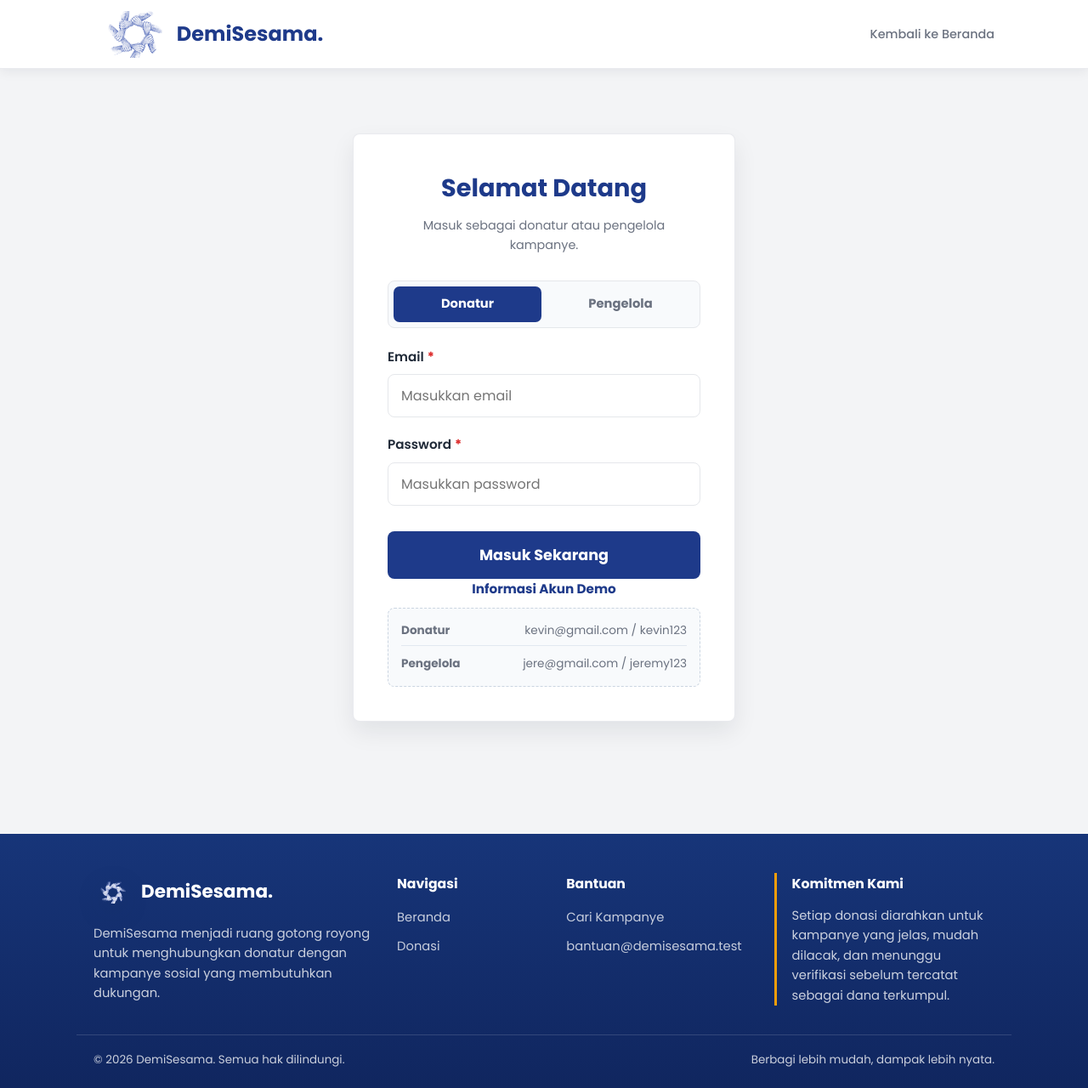
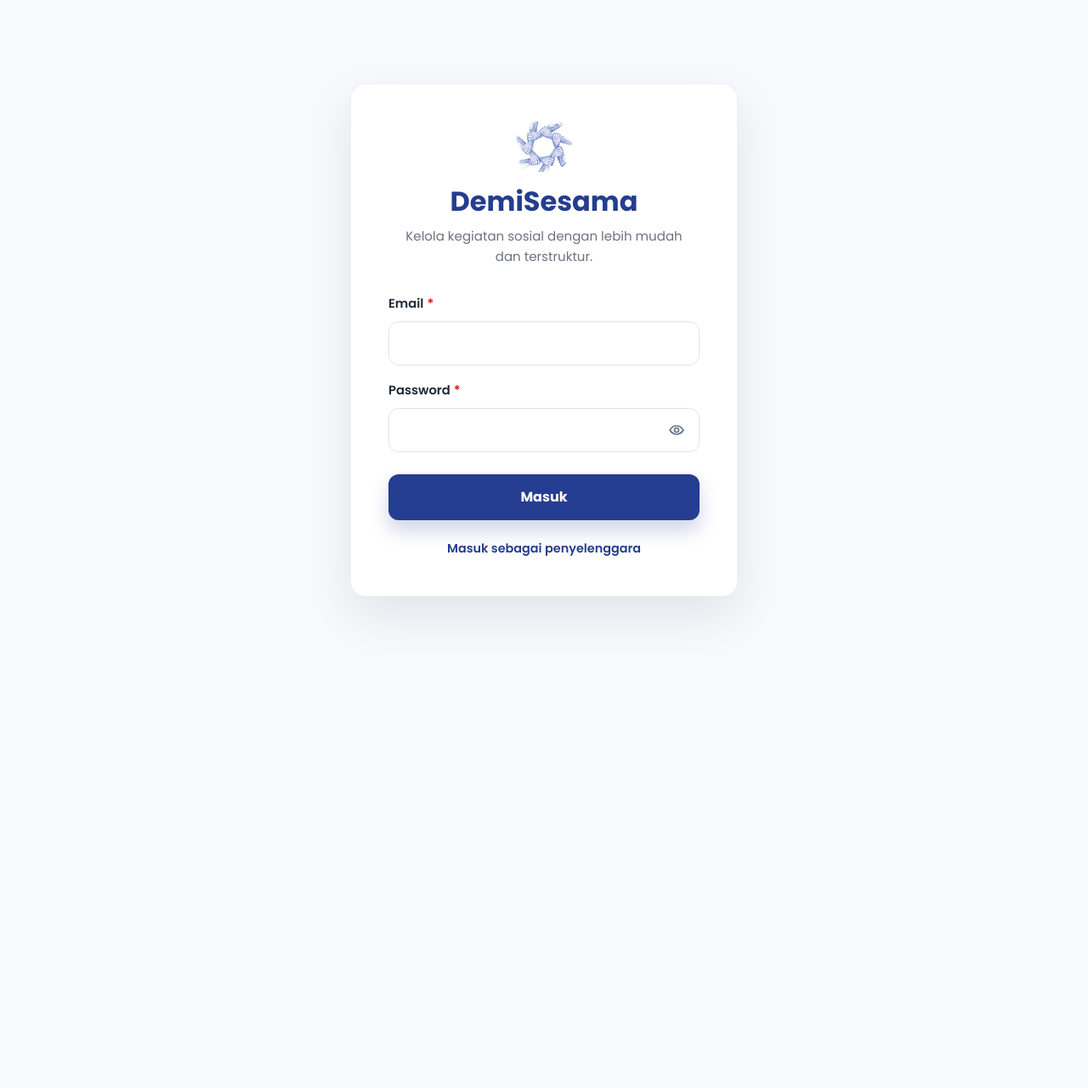
Before and after one commit to DelvinLaurens/Pemograman-web-praktikum, a PHP site: page /auth/login.php in a window 1280 px wide. Shown: the whole page at 85% size. After the commit the page ends 720 px from the top, so only its background shows below. Run offline with PHP 8.4, Linux system fonts and the light colour scheme.

Commit message:
mengerjakan beberapa ruik

```diff
--- a/CSS/admin.css
+++ b/CSS/admin.css
@@ -172,7 +172,7 @@
 }
 
 .dashboard-progress span {
-    background-color: #10B981;
+    background-color: var(--button);
     display: block;
     height: 100%;
 }
@@ -415,7 +415,7 @@
 }
 
 .admin-table td .campaign-fund-progress span {
-    background-color: #10B981;
+    background-color: var(--button);
     display: block;
     height: 100%;
     margin-top: 0;
--- a/CSS/login.css
+++ b/CSS/login.css
@@ -1,9 +1,9 @@
 .login-bg {
-    padding: 76px 0;
-    background-color: var(--bg-body);
-    min-height: 80vh;
+    align-items: center;
+    background-color: #F7F9FC;
     display: flex;
-    align-items: center;
+    min-height: 100vh;
+    padding: 48px 0;
 }
 
 .login-wrapper {
@@ -13,155 +13,230 @@
 
 .login-card {
     background-color: var(--white);
+    border: 1px solid rgba(30, 58, 138, 0.08);
+    border-radius: 18px;
+    box-shadow: 0 22px 55px rgba(15, 23, 42, 0.09);
+    max-width: 460px;
+    padding: 44px;
     width: 100%;
-    max-width: 450px;
-    padding: 40px;
-    border: 1px solid rgba(229, 231, 235, 0.85);
-    border-radius: 8px;
-    box-shadow: var(--shadow-soft);
 }
 
-.login-card h2 {
-    color: var(--primary);
-    margin-bottom: 10px;
-    font-size: 1.8rem;
+.login-header {
+    margin-bottom: 32px;
+    text-align: center;
 }
 
-.desc-login {
+.login-logo {
+    display: block;
+    height: auto;
+    margin: 0 auto 16px;
+    max-height: 72px;
+    object-fit: contain;
+    width: 104px;
+}
+
+.login-header h1 {
+    color: #243D90;
+    font-size: 2rem;
+    font-weight: 700;
+    line-height: 1.2;
+    margin-bottom: 10px;
+}
+
+.login-header p {
     color: var(--text-desc);
-    font-size: 0.9rem;
-    margin-bottom: 30px;
+    font-size: 0.94rem;
+    line-height: 1.6;
+    margin: 0 auto;
+    max-width: 340px;
 }
 
 .login-error {
     background-color: #FEF2F2;
     border: 1px solid #FECACA;
-    border-radius: 8px;
+    border-radius: 12px;
     color: #991B1B;
-    margin-bottom: 18px;
+    font-size: 0.9rem;
+    margin-bottom: 20px;
     padding: 12px 14px;
 }
 
-.login-role-toggle {
-    background-color: #F8FAFC;
-    border: 1px solid var(--border);
-    border-radius: 8px;
-    display: grid;
-    gap: 6px;
-    grid-template-columns: repeat(2, minmax(0, 1fr));
-    margin-bottom: 22px;
-    padding: 6px;
+.login-error p {
+    margin: 0;
 }
 
-.login-role-toggle label {
-    align-items: center;
-    border-radius: 7px;
-    color: var(--text-desc);
-    cursor: pointer;
+.login-form {
     display: flex;
-    font-size: 0.92rem;
-    font-weight: 700;
-    justify-content: center;
-    min-height: 42px;
-}
-
-.login-role-toggle label.active {
-    background-color: var(--primary);
-    color: var(--white);
-}
-
-.login-role-toggle input {
-    height: 1px;
-    opacity: 0;
-    position: absolute;
-    width: 1px;
+    flex-direction: column;
 }
 
 .input-group {
-    margin-bottom: 20px;
     display: flex;
     flex-direction: column;
+    margin-bottom: 18px;
     text-align: left;
 }
 
 .input-group label {
+    color: var(--main-text);
+    font-size: 0.92rem;
     font-weight: 600;
     margin-bottom: 8px;
-    color: var(--main-text);
-    font-size: 0.95rem;
 }
 
-.input-group input,.input-group select {
-    padding: 12px 15px;
-    border: 1px solid var(--border);
-    border-radius: 8px;
+.input-group input {
+    background-color: var(--white);
+    border: 1px solid #DDE3EE;
+    border-radius: 12px;
+    color: var(--main-text);
     font-family: 'Poppins', sans-serif;
-    font-size: 1rem;
+    font-size: 0.96rem;
+    min-height: 52px;
     outline: none;
-    transition: border-color 0.25s ease, box-shadow 0.25s ease;
+    padding: 13px 15px;
+    transition: border-color 0.2s ease, box-shadow 0.2s ease;
 }
 
-.input-group input:focus,
-.input-group select:focus {
-    border-color: var(--primary);
-    box-shadow: 0 0 0 3px rgba(30, 58, 138, 0.1);
+.input-group input:focus {
+    border-color: #243D90;
+    box-shadow: 0 0 0 4px rgba(36, 61, 144, 0.1);
+}
+
+.password-field {
+    position: relative;
+}
+
+.password-field input {
+    padding-right: 52px;
+    width: 100%;
+}
+
+.password-toggle {
+    align-items: center;
+    background-color: transparent;
+    border: none;
+    border-radius: 10px;
+    color: #64748B;
+    cursor: pointer;
+    display: flex;
+    height: 38px;
+    justify-content: center;
+    position: absolute;
+    right: 8px;
+    top: 50%;
+    transform: translateY(-50%);
+    transition: background-color 0.2s ease, color 0.2s ease;
+    width: 38px;
+}
+
+.password-toggle:hover {
+    background-color: #F1F5F9;
+    color: #243D90;
+}
+
+.password-toggle:focus-visible {
+    outline: 3px solid rgba(36, 61, 144, 0.16);
+    outline-offset: 2px;
+}
+
+.password-toggle svg {
+    fill: none;
+    height: 20px;
+    stroke: currentColor;
+    stroke-linecap: round;
+    stroke-linejoin: round;
+    stroke-width: 2;
+    width: 20px;
+}
+
+.password-toggle .icon-eye-off {
+    display: none;
+}
+
+.password-toggle.is-visible .icon-eye {
+    display: none;
+}
+
+.password-toggle.is-visible .icon-eye-off {
+    display: block;
 }
 
 .btn-submit-login {
+    background-color: #243D90;
+    border: none;
+    border-radius: 12px;
+    box-shadow: 0 12px 22px rgba(36, 61, 144, 0.22);
+    color: var(--white);
+    cursor: pointer;
+    font-size: 1rem;
+    font-weight: 700;
+    margin-top: 8px;
+    min-height: 54px;
+    padding: 14px 18px;
+    transition: background-color 0.2s ease, box-shadow 0.2s ease, transform 0.2s ease;
     width: 100%;
-    background-color: var(--primary);
-    color: var(--white);
-    padding: 15px;
-    border: none;
-    border-radius: 8px;
-    font-size: 1.1rem;
-    font-weight: bold;
-    cursor: pointer;
-    margin-top: 10px;
-    transition: background-color 0.25s ease, transform 0.25s ease;
 }
 
 .btn-submit-login:hover {
-    background-color: var(--primary-hover);
-    transform: translateY(-2px);
+    background-color: #1E347E;
+    box-shadow: 0 14px 26px rgba(36, 61, 144, 0.28);
+    transform: translateY(-1px);
 }
 
-.link-daftar {
-    margin-top: 25px;
+.login-switch {
+    color: var(--text-desc);
     font-size: 0.9rem;
-    color: var(--text-desc);
+    margin-top: 22px;
+    text-align: center;
 }
 
-.link-daftar a {
-    color: var(--button);
+.login-switch a {
+    color: #243D90;
     font-weight: 600;
-    text-decoration: none;
 }
 
-.link-daftar a:hover {
+.login-switch a:hover {
+    color: var(--button-hover);
     text-decoration: underline;
 }
 
 @media (max-width: 768px) {
     .login-bg {
-        padding: 48px 0;
+        padding: 32px 0;
     }
 
     .login-card {
-        padding: 30px;
+        max-width: 440px;
+        padding: 36px 28px;
     }
 }
 
 @media (max-width: 480px) {
     .login-card {
-        padding: 24px;
+        border-radius: 16px;
+        padding: 32px 22px;
     }
 
-    .login-card h2 {
-        font-size: 1.55rem;
+    .login-logo {
+        margin-bottom: 14px;
+        max-height: 60px;
+        width: 92px;
     }
 
+    .login-header {
+        margin-bottom: 28px;
+    }
+
+    .login-header h1 {
+        font-size: 1.65rem;
+    }
+
+    .login-header p {
+        font-size: 0.9rem;
+    }
+
+    .input-group input,
     .btn-submit-login {
-        font-size: 1rem;
+        min-height: 50px;
     }
 }
--- a/admin/dashboard.php
+++ b/admin/dashboard.php
@@ -27,7 +27,7 @@ $nama_pengelola = $_SESSION['nama_penyelenggara'] ?? 'Pengelola';
     <title>Dashboard Pengelola - DemiSesama</title>
     <link rel="icon" type="image/png" href="<?php echo asset_url('assets/images/logo-demisesama.png'); ?>">
     <link rel="stylesheet" href="<?php echo asset_url('css/global.css?v=3'); ?>">
-    <link rel="stylesheet" href="<?php echo asset_url('css/admin.css?v=5'); ?>">
+    <link rel="stylesheet" href="<?php echo asset_url('css/admin.css?v=6'); ?>">
     <link href="https://fonts.googleapis.com/css2?family=Poppins:wght@300;400;500;600;700&display=swap" rel="stylesheet">
 </head>
 <body>
@@ -201,7 +201,7 @@ $nama_pengelola = $_SESSION['nama_penyelenggara'] ?? 'Pengelola';
                     labels: dashboardChartData.statusLabels,
                     datasets: [{
                         data: dashboardChartData.statusTotals,
-                        backgroundColor: ['#F59E0B', '#10B981', '#EF4444', '#64748B'],
+                        backgroundColor: ['#F59E0B', '#243D90', '#EF4444', '#64748B'],
                         borderColor: '#FFFFFF',
                         borderWidth: 3
                     }]
--- a/auth/login.php
+++ b/auth/login.php
@@ -17,6 +17,20 @@ if (!in_array($role, ['donatur', 'pengelola'], true)) {
 if ($role === 'pengelola' && $redirect === 'index.php') {
     $redirect = 'admin/dashboard.php';
 }
+
+$switch_role = $role === 'pengelola' ? 'donatur' : 'pengelola';
+$switch_redirect = $redirect;
+
+if ($switch_role === 'donatur' && strpos($switch_redirect, 'admin/') === 0) {
+    $switch_redirect = 'index.php';
+}
+
+if ($switch_role === 'pengelola' && $switch_redirect === 'index.php') {
+    $switch_redirect = 'admin/dashboard.php';
+}
+
+$switch_label = $role === 'pengelola' ? 'Masuk sebagai donatur' : 'Masuk sebagai penyelenggara';
+$switch_url = 'auth/login.php?role=' . urlencode($switch_role) . '&redirect=' . urlencode($switch_redirect);
 
 if (isDonorLoggedIn() || isAdminLoggedIn()) {
     header("Location: " . url_for($redirect));
@@ -98,34 +112,21 @@ if ($_SERVER['REQUEST_METHOD'] === 'POST') {
     <title>Login - DemiSesama</title>
     <link rel="icon" type="image/png" href="<?php echo asset_url('assets/images/logo-demisesama.png'); ?>">
     <link rel="stylesheet" href="<?php echo asset_url('css/global.css?v=3'); ?>">
-    <link rel="stylesheet" href="<?php echo asset_url('css/login.css?v=3'); ?>">
+    <link rel="stylesheet" href="<?php echo asset_url('css/login.css?v=6'); ?>">
     <link rel="preconnect" href="https://fonts.googleapis.com">
     <link rel="preconnect" href="https://fonts.gstatic.com" crossorigin>
     <link href="https://fonts.googleapis.com/css2?family=Poppins:wght@300;400;500;600;700&display=swap" rel="stylesheet">
 </head>
 <body>
 
-    <header>
-        <div class="container nav-wrapper">
-            <div class="logo">
-                <a href="<?php echo url_for('index.php'); ?>" class="logo-link">
-                    <img src="<?php echo asset_url('assets/images/logo-demisesama.png'); ?>" alt="logo website" class="logo-website">
-                    <span>DemiSesama.</span>
-                </a>
-            </div>
-            <nav>
-                <ul>
-                    <li><a href="<?php echo url_for('index.php'); ?>" class="link-kembali-login">Kembali ke Beranda</a></li>
-                </ul>
-            </nav>
-        </div>
-    </header>
-
     <main class="login-bg">
         <div class="container login-wrapper">
-            <div class="login-card">
-                <h2 class="text-center">Selamat Datang</h2>
-                <p class="text-center desc-login">Masuk sebagai donatur atau pengelola kampanye.</p>
+            <section class="login-card" aria-label="Login DemiSesama">
+                <div class="login-header">
+                    <img src="<?php echo asset_url('assets/images/logo-demisesama.png'); ?>" alt="Logo DemiSesama" class="login-logo">
+                    <h1>DemiSesama</h1>
+                    <p>Kelola kegiatan sosial dengan lebih mudah dan terstruktur.</p>
+                </div>
 
                 <?php if ($error !== ""): ?>
                     <div class="pesan-error login-error">
@@ -135,65 +136,61 @@ if ($_SERVER['REQUEST_METHOD'] === 'POST') {
 
                 <form method="POST" action="<?php echo url_for('auth/login.php'); ?>" class="login-form">
                     <input type="hidden" name="redirect" value="<?php echo e($redirect); ?>">
-
-                    <div class="login-role-toggle" aria-label="Pilih role login">
-                        <label class="<?php echo $role === 'donatur' ? 'active' : ''; ?>">
-                            <input type="radio" name="role" value="donatur" <?php echo $role === 'donatur' ? 'checked' : ''; ?>>
-                            Donatur
-                        </label>
-                        <label class="<?php echo $role === 'pengelola' ? 'active' : ''; ?>">
-                            <input type="radio" name="role" value="pengelola" <?php echo $role === 'pengelola' ? 'checked' : ''; ?>>
-                            Pengelola
-                        </label>
-                    </div>
+                    <input type="hidden" name="role" value="<?php echo e($role); ?>">
 
                     <div class="input-group">
                         <label for="email">Email<span class="required">*</span></label>
-                        <input type="email" id="email" name="email" placeholder="Masukkan email" value="<?php echo e($email); ?>" required>
+                        <input type="email" id="email" name="email" value="<?php echo e($email); ?>" autocomplete="email" required>
                     </div>
 
                     <div class="input-group">
                         <label for="password">Password<span class="required">*</span></label>
-                        <input type="password" id="password" name="password" placeholder="Masukkan password" required>
+                        <div class="password-field">
+                            <input type="password" id="password" name="password" autocomplete="current-password" required>
+                            <button type="button" class="password-toggle" aria-label="Tampilkan password" aria-pressed="false" title="Tampilkan password">
+                                <svg class="icon-eye" viewBox="0 0 24 24" aria-hidden="true">
+                                    <path d="M2.5 12s3.5-6 9.5-6 9.5 6 9.5 6-3.5 6-9.5 6-9.5-6-9.5-6Z"></path>
+                                    <circle cx="12" cy="12" r="3"></circle>
+                                </svg>
+                                <svg class="icon-eye-off" viewBox="0 0 24 24" aria-hidden="true">
+                                    <path d="M3 3l18 18"></path>
+                                    <path d="M10.6 10.6a2 2 0 0 0 2.8 2.8"></path>
+                                    <path d="M9.5 5.3A10.8 10.8 0 0 1 12 5c6 0 9.5 7 9.5 7a15 15 0 0 1-2.2 3.1"></path>
+                                    <path d="M6.6 6.7C3.9 8.5 2.5 12 2.5 12s3.5 7 9.5 7a9.7 9.7 0 0 0 4-.8"></path>
+                                </svg>
+                            </button>
+                        </div>
                     </div>
 
-                    <button type="submit" class="btn-submit-login">Masuk Sekarang</button>
+                    <button type="submit" class="btn-submit-login">Masuk</button>
 
-                    <div class="demo-accounts">
-                        <h4 style="margin: 0 0 10px 0; color: var(--primary); font-size: 0.95rem; text-align: center;">Informasi Akun Demo</h4>
-                        <div style="display: flex; flex-direction: column; gap: 8px; background: #F8FAFC; border: 1px dashed #CBD5E1; padding: 15px; border-radius: 8px; font-size: 0.85rem; color: var(--text-desc);">
-                            <div style="display: flex; justify-content: space-between; border-bottom: 1px solid #E2E8F0; padding-bottom: 6px;">
-                                <strong>Donatur</strong>
-                                <span>kevin@gmail.com / kevin123</span>
-                            </div>
-                            <div style="display: flex; justify-content: space-between; padding-top: 2px;">
-                                <strong>Pengelola</strong>
-                                <span>jere@gmail.com / jeremy123</span>
-                            </div>
-                        </div>
+                    <div class="login-switch">
+                        <a href="<?php echo url_for($switch_url); ?>"><?php echo e($switch_label); ?></a>
                     </div>
                 </form>
-            </div>
+            </section>
         </div>
     </main>
 
     <script>
     document.addEventListener("DOMContentLoaded", function() {
-        const roleRadios = document.querySelectorAll('input[name="role"]');
-        const roleLabels = document.querySelectorAll('.login-role-toggle label');
+        const passwordInput = document.getElementById("password");
+        const passwordToggle = document.querySelector(".password-toggle");
 
-        roleRadios.forEach(radio => {
-            radio.addEventListener('change', function() {
-                roleLabels.forEach(label => label.classList.remove('active'));
-                if (this.checked) {
-                    this.parentElement.classList.add('active');
-                }
-            });
+        if (!passwordInput || !passwordToggle) {
+            return;
+        }
+
+        passwordToggle.addEventListener("click", function() {
+            const isPasswordVisible = passwordInput.type === "text";
+            passwordInput.type = isPasswordVisible ? "password" : "text";
+            passwordToggle.classList.toggle("is-visible", !isPasswordVisible);
+            passwordToggle.setAttribute("aria-pressed", String(!isPasswordVisible));
+            passwordToggle.setAttribute("aria-label", isPasswordVisible ? "Tampilkan password" : "Sembunyikan password");
+            passwordToggle.setAttribute("title", isPasswordVisible ? "Tampilkan password" : "Sembunyikan password");
         });
     });
     </script>
 
-    <?php include_once("../components/footer.php") ?>
-
 </body>
 </html>
--- a/pages/detail.php
+++ b/pages/detail.php
@@ -49,7 +49,7 @@ if ($kampanye) {
     <title>Detail Kampanye - DemiSesama</title>
     <link rel="icon" type="image/png" href="<?php echo asset_url('assets/images/logo-demisesama.png'); ?>">
     <link rel="stylesheet" href="<?php echo asset_url('css/global.css?v=3'); ?>">
-    <link rel="stylesheet" href="<?php echo asset_url('css/detail.css?v=5'); ?>">
+    <link rel="stylesheet" href="<?php echo asset_url('css/detail.css?v=6'); ?>">
     <link href="https://fonts.googleapis.com/css2?family=Poppins:wght@300;400;500;600;700&display=swap" rel="stylesheet">
 </head>
 <body>
```
Also changed, not shown: CSS/detail.css (+12 -5 lines), CSS/home.css (+21 -3 lines), components/campaign_list.php (+23 -4 lines), index.php (+25 -10 lines).
